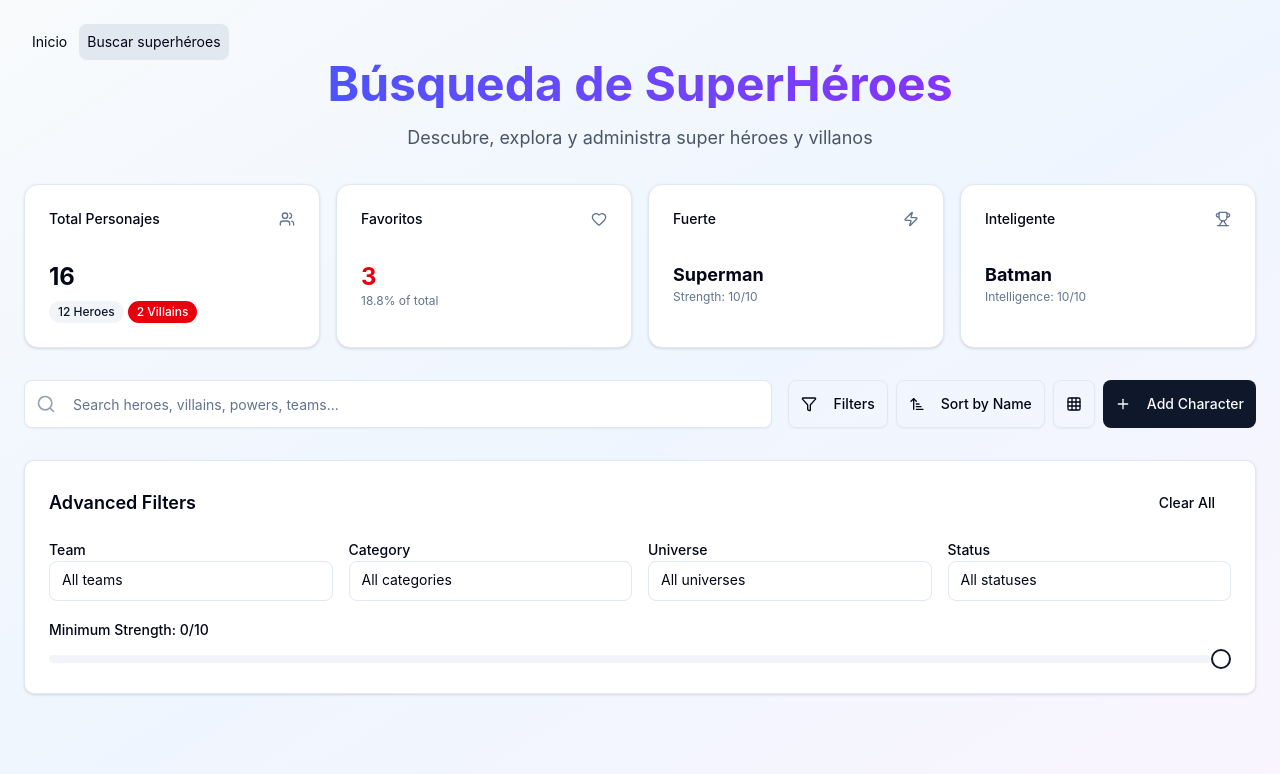
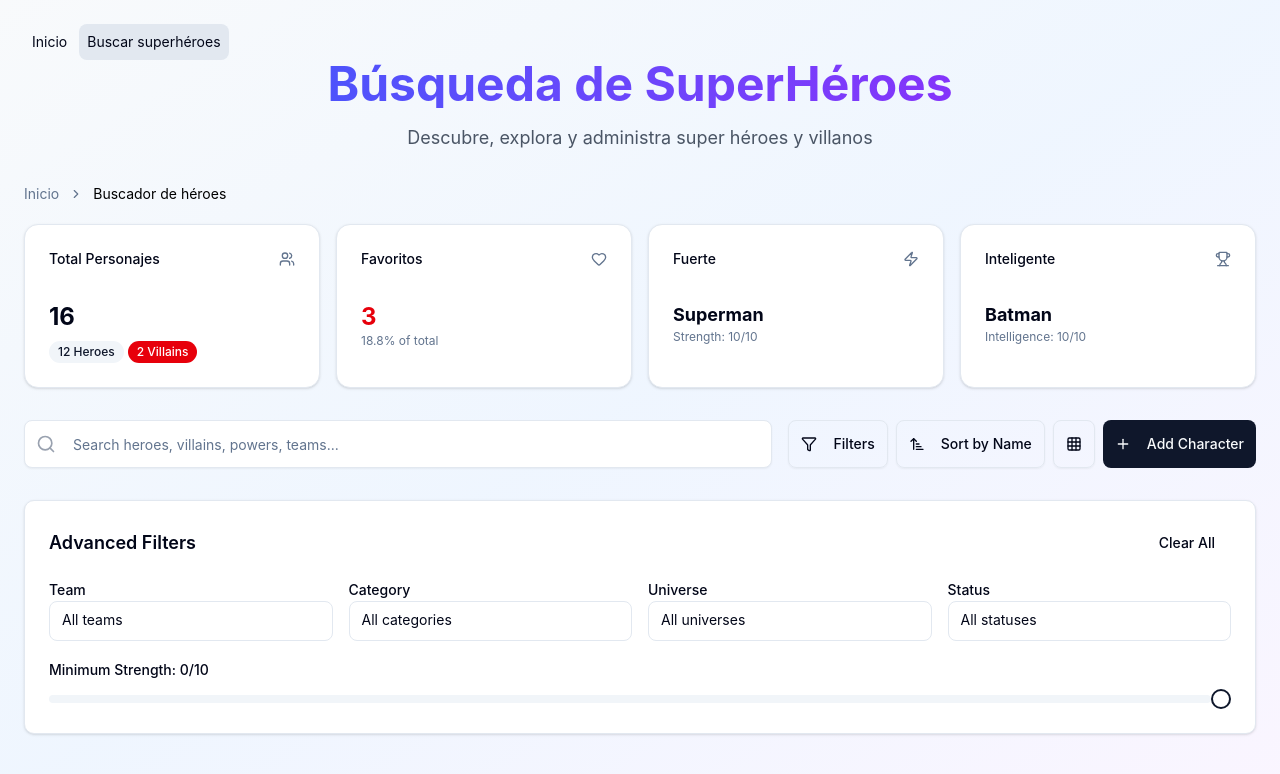
Before and after one commit to danieltoqui96/course-react, a React (Vite) app in the folder 05-heros-app/: page /search in a window 1280 px wide. Shown: the top 774 px of the page. Built offline with nearby package versions, Linux system fonts and the light colour scheme.

Commit message:
(05-heroesapp): add CustomBreadcrumb component

```diff
--- /dev/null
+++ b/05-heros-app/src/components/custom/CustomBreadcrum.tsx
@@ -0,0 +1,47 @@
+import { Link } from "react-router";
+import {
+  Breadcrumb,
+  BreadcrumbItem,
+  BreadcrumbLink,
+  BreadcrumbList,
+  BreadcrumbSeparator,
+} from "../ui/breadcrumb";
+
+interface Breadcrumb {
+  label: string;
+  to: string;
+}
+
+interface Props {
+  currentPage: string;
+  breadcrumbs?: Breadcrumb[];
+}
+
+export const CustomBreadcrum = ({ currentPage, breadcrumbs = [] }: Props) => {
+  return (
+    <Breadcrumb className="my-5">
+      <BreadcrumbList>
+        <BreadcrumbItem>
+          <BreadcrumbLink asChild>
+            <Link to="/">Inicio</Link>
+          </BreadcrumbLink>
+        </BreadcrumbItem>
+
+        {breadcrumbs.map((crumb) => (
+          <BreadcrumbItem>
+            <BreadcrumbSeparator />
+            <BreadcrumbLink asChild>
+              <Link to={crumb.to}>{crumb.label}</Link>
+            </BreadcrumbLink>
+          </BreadcrumbItem>
+        ))}
+
+        <BreadcrumbSeparator />
+
+        <BreadcrumbItem>
+          <BreadcrumbLink className="text-black">{currentPage}</BreadcrumbLink>
+        </BreadcrumbItem>
+      </BreadcrumbList>
+    </Breadcrumb>
+  );
+};
--- /dev/null
+++ b/05-heros-app/src/components/ui/breadcrumb.tsx
@@ -0,0 +1,109 @@
+import * as React from "react"
+import { ChevronRight, MoreHorizontal } from "lucide-react"
+import { Slot } from "radix-ui"
+
+import { cn } from "@/lib/utils"
+
+function Breadcrumb({ ...props }: React.ComponentProps<"nav">) {
+  return <nav aria-label="breadcrumb" data-slot="breadcrumb" {...props} />
+}
+
+function BreadcrumbList({ className, ...props }: React.ComponentProps<"ol">) {
+  return (
+    <ol
+      data-slot="breadcrumb-list"
+      className={cn(
+        "text-muted-foreground flex flex-wrap items-center gap-1.5 text-sm break-words sm:gap-2.5",
+        className
+      )}
+      {...props}
+    />
+  )
+}
+
+function BreadcrumbItem({ className, ...props }: React.ComponentProps<"li">) {
+  return (
+    <li
+      data-slot="breadcrumb-item"
+      className={cn("inline-flex items-center gap-1.5", className)}
+      {...props}
+    />
+  )
+}
+
+function BreadcrumbLink({
+  asChild,
+  className,
+  ...props
+}: React.ComponentProps<"a"> & {
+  asChild?: boolean
+}) {
+  const Comp = asChild ? Slot.Root : "a"
+
+  return (
+    <Comp
+      data-slot="breadcrumb-link"
+      className={cn("hover:text-foreground transition-colors", className)}
+      {...props}
+    />
+  )
+}
+
+function BreadcrumbPage({ className, ...props }: React.ComponentProps<"span">) {
+  return (
+    <span
+      data-slot="breadcrumb-page"
+      role="link"
+      aria-disabled="true"
+      aria-current="page"
+      className={cn("text-foreground font-normal", className)}
+      {...props}
+    />
+  )
+}
+
+function BreadcrumbSeparator({
+  children,
+  className,
+  ...props
+}: React.ComponentProps<"li">) {
+  return (
+    <li
+      data-slot="breadcrumb-separator"
+      role="presentation"
+      aria-hidden="true"
+      className={cn("[&>svg]:size-3.5", className)}
+      {...props}
+    >
+      {children ?? <ChevronRight />}
+    </li>
+  )
+}
+
+function BreadcrumbEllipsis({
+  className,
+  ...props
+}: React.ComponentProps<"span">) {
+  return (
+    <span
+      data-slot="breadcrumb-ellipsis"
+      role="presentation"
+      aria-hidden="true"
+      className={cn("flex size-9 items-center justify-center", className)}
+      {...props}
+    >
+      <MoreHorizontal className="size-4" />
+      <span className="sr-only">More</span>
+    </span>
+  )
+}
+
+export {
+  Breadcrumb,
+  BreadcrumbList,
+  BreadcrumbItem,
+  BreadcrumbLink,
+  BreadcrumbPage,
+  BreadcrumbSeparator,
+  BreadcrumbEllipsis,
+}
--- a/05-heros-app/src/heroes/pages/home/HomePage.tsx
+++ b/05-heros-app/src/heroes/pages/home/HomePage.tsx
@@ -4,6 +4,7 @@
 import { HeroGrid } from "@/heroes/components/HeroGrid";
 import { useState } from "react";
 import { CustomPagination } from "@/components/custom/CustomPagination";
+import { CustomBreadcrum } from "@/components/custom/CustomBreadcrum";
 
 export const HomePage = () => {
   const [activeTab, setActiveTab] = useState<
@@ -17,6 +18,8 @@
           title="Universo de SuperHéroes"
           description="Descubre, explora y administra super héroes y villanos "
         />
+
+        <CustomBreadcrum currentPage="Super Héroes" />
         {/* Stats Dashboard */}
         <HeroStats />
 
--- a/05-heros-app/src/heroes/pages/search/SearchPage.tsx
+++ b/05-heros-app/src/heroes/pages/search/SearchPage.tsx
@@ -1,6 +1,7 @@
 import { CustomJumbotron } from "@/components/custom/CustomJumbotron";
 import { HeroStats } from "@/heroes/components/HeroStats";
 import { SearchControl } from "./ui/SearchControl";
+import { CustomBreadcrum } from "@/components/custom/CustomBreadcrum";
 
 export const SearchPage = () => {
   return (
@@ -9,6 +10,16 @@
         title="Búsqueda de SuperHéroes"
         description="Descubre, explora y administra super héroes y villanos "
       />
+
+      <CustomBreadcrum
+        currentPage="Buscador de héroes"
+        // breadcrumbs={[
+        //   { label: "home1", to: "/" },
+        //   { label: "home2", to: "/" },
+        //   { label: "home3", to: "/" },
+        // ]}
+      />
+
       {/* Stats Dashboard */}
       <HeroStats />
 
```
